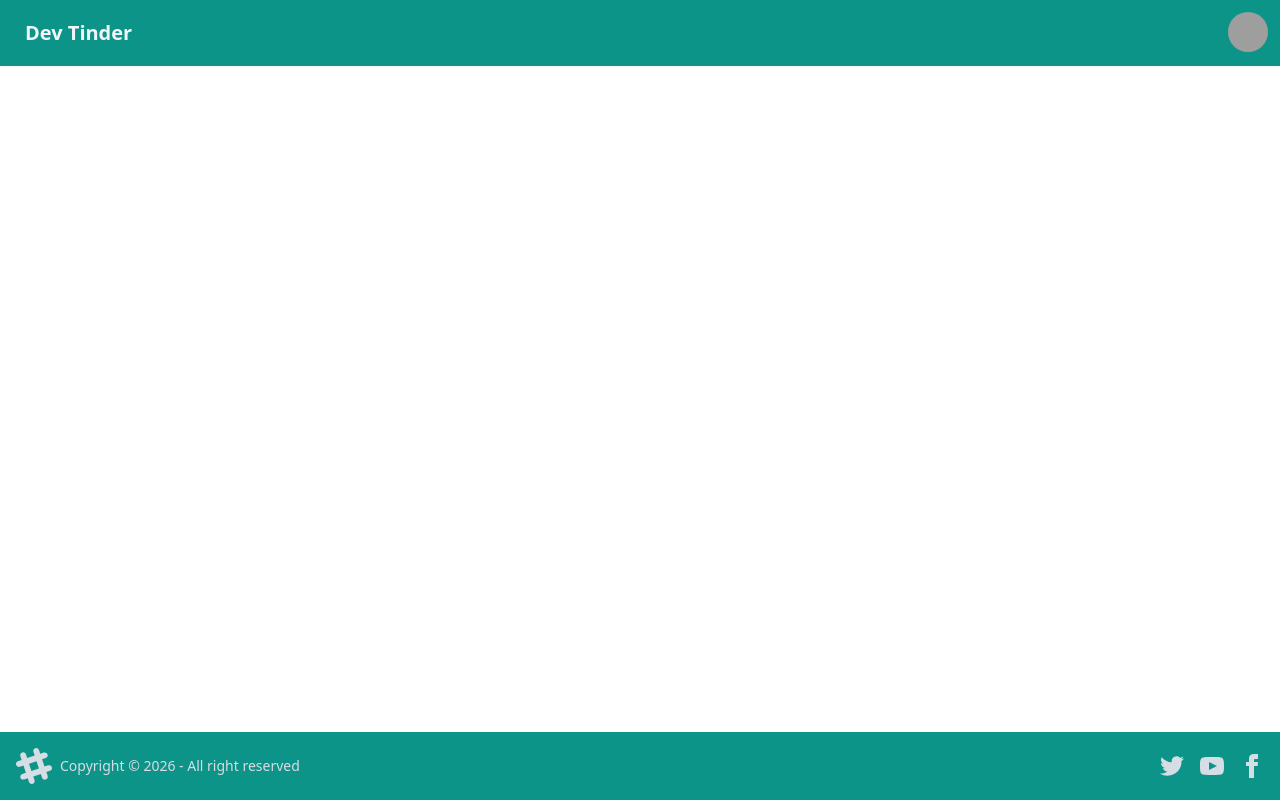
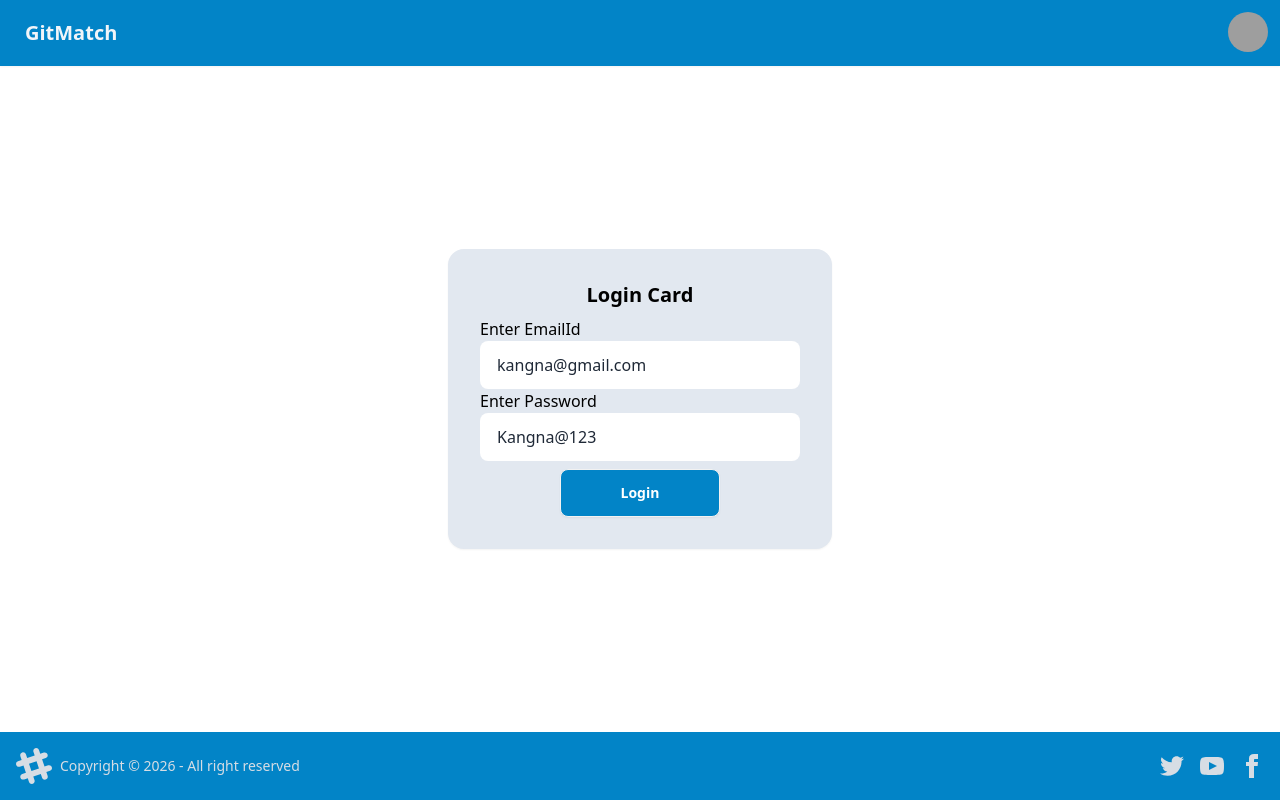
Before and after one commit to kangnasharma46/devtinder, a React (Vite) app: page /login in a window 1280 px wide. Built offline with nearby package versions, Linux system fonts and the light colour scheme; grey boxes are pictures that could not be loaded.

Commit message:
Redux Toolkit added

```diff
--- a/package.json
+++ b/package.json
@@ -10,9 +10,12 @@
     "preview": "vite preview"
   },
   "dependencies": {
+    "@reduxjs/toolkit": "^2.11.2",
+    "axios": "^1.13.6",
     "daisyui": "^4.12.24",
     "react": "^19.2.4",
     "react-dom": "^19.2.4",
+    "react-redux": "^9.2.0",
     "react-router-dom": "^7.13.1"
   },
   "devDependencies": {
--- a/src/App.jsx
+++ b/src/App.jsx
@@ -1,6 +1,8 @@
 import { Body } from "./components/Body";
+import { Login } from "./components/Login";
 import { Navbar } from "./components/Navbar";
 import { BrowserRouter, Route, Router, Routes } from "react-router-dom";
+import { Profile } from "./components/Profile";
 
 function App() {
   return (
@@ -8,8 +10,8 @@ function App() {
       <BrowserRouter>
         <Routes>
           <Route path="/" element=<Body />>
-            <Route path="/login"></Route>
-            <Route path="/profile"></Route>
+            <Route path="/login" element=<Login />></Route>
+            <Route path="/profile" element=<Profile />></Route>
           </Route>
         </Routes>
       </BrowserRouter>
--- a/src/components/Body.jsx
+++ b/src/components/Body.jsx
@@ -5,10 +5,10 @@ import { Outlet } from "react-router-dom";
 
 export const Body = () => {
   return (
-    <>
+    <div className="flex flex-col min-h-screen">
       <Navbar />
       <Outlet />
       <Footer />
-    </>
+    </div>
   );
 };
--- a/src/components/Footer.jsx
+++ b/src/components/Footer.jsx
@@ -2,7 +2,7 @@ import React from "react";
 
 export const Footer = () => {
   return (
-    <footer className="footer sm:footer-horizontal text-neutral-content items-center p-4 fixed bottom-0  bg-teal-600">
+    <footer className="footer sm:footer-horizontal text-neutral-content items-center p-4  bg-sky-600">
       <aside className="grid-flow-col items-center">
         <svg
           width="36"
--- a/src/components/Login.jsx
+++ b/src/components/Login.jsx
@@ -1,5 +1,61 @@
-import React from "react";
+import axios from "axios";
+import { useState } from "react";
 
 export const Login = () => {
-  return <div>Login</div>;
+  const [emailId, setEmailId] = useState("kangna@gmail.com");
+  const [password, setPassword] = useState("Kangna@123");
+  const btnLogin = () => {
+    try {
+      axios.post(
+        "http://localhost:7777/login",
+        { emailId, password },
+        { withCredentials: true },
+      );
+    } catch (err) {
+      console.log(err);
+    }
+  };
+  return (
+    <div className="flex flex-1 justify-center items-center">
+      <div className="card bg-slate-200 w-96 shadow-sm">
+        <div className="card-body w-full">
+          <h2 className="card-title justify-center text-black">Login Card</h2>
+          <div>
+            <fieldset className="fieldset">
+              <legend className="fieldset-legend text-black">
+                Enter EmailId
+              </legend>
+              <input
+                type="text"
+                className="input w-full"
+                placeholder="Type here"
+                value={emailId}
+                onChange={(e) => setEmailId(e.target.value)}
+              />
+            </fieldset>
+            <fieldset className="fieldset">
+              <legend className="fieldset-legend text-black">
+                Enter Password
+              </legend>
+              <input
+                type="text"
+                className="input w-full"
+                placeholder="Type here"
+                value={password}
+                onChange={(e) => setPassword(e.target.value)}
+              />
+            </fieldset>
+          </div>
+          <div className="card-actions justify-center">
+            <button
+              className="btn bg-sky-600 w-40 text-white"
+              onClick={btnLogin}
+            >
+              Login
+            </button>
+          </div>
+        </div>
+      </div>
+    </div>
+  );
 };
--- a/src/components/Navbar.jsx
+++ b/src/components/Navbar.jsx
@@ -2,9 +2,9 @@ import React from "react";
 
 export const Navbar = () => {
   return (
-    <div class="navbar shadow-sm bg-teal-600">
+    <div class="navbar shadow-sm bg-sky-600">
       <div class="flex-1">
-        <a class="btn btn-ghost text-xl text-slate-100">Dev Tinder</a>
+        <a class="btn btn-ghost text-xl text-slate-100">GitMatch</a>
       </div>
       <div class="flex gap-2">
         <div class="dropdown dropdown-end">
```
Also changed, not shown: 2 other files (tests, documents, lock files or other folders).
